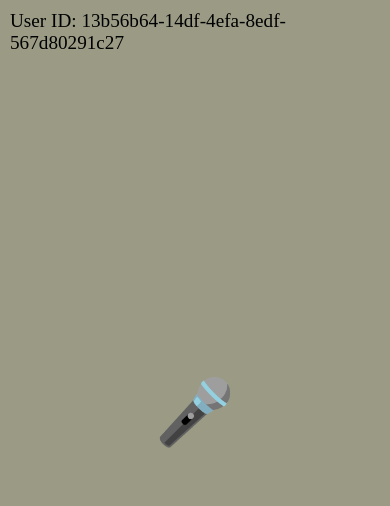
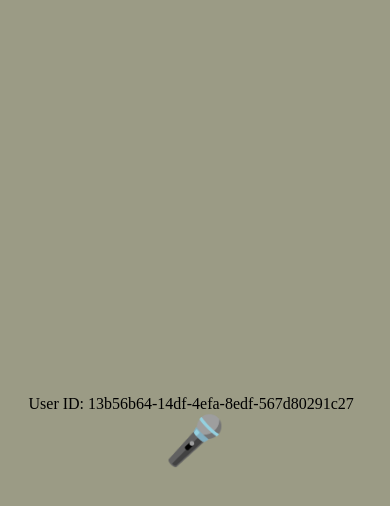
Before and after one commit to sakamer71/healthcheck, a plain HTML site: page static/index.html in a window 390 px wide. Drawn offline with nearby package versions, Linux system fonts and the light colour scheme.

Commit message:
update for phone width

```diff
--- a/static/index.html
+++ b/static/index.html
@@ -5,35 +5,53 @@
     <meta name="viewport" content="width=device-width, initial-scale=1.0">
     <title>Voice Input App</title>
     <style>
-        body {
+       body {
             display: flex;
             flex-direction: column;
             justify-content: center;
             align-items: center;
             height: 100vh;
             margin: 0;
+            padding: 10px; /* Add some padding for better mobile display */
             background-color: rgb(155, 155, 133);
+            overflow-x: hidden; /* Prevent horizontal overflow */
         }
+
         #microphone-icon {
             font-size: 4rem;
             cursor: pointer;
         }
-        #result {
-            margin-top: 20px;
-            font-size: 1.2rem;
+
+        #result, #transcript, #user-id {
+            width: 90%; /* Make sure content fits within screen width */
+            word-wrap: break-word; /* Wrap text that is too long */
         }
+
         #submit-btn {
             margin-top: 10px;
             padding: 10px 20px;
             font-size: 1rem;
             cursor: pointer;
+            width: 100%; /* Full width on smaller screens */
+            max-width: 300px; /* Limit max width */
         }
-        #user-id {
-            position: absolute;
-            top: 10px;
-            left: 10px;
-            font-size: larger;
+
+        /* Add media query for smaller screens */
+        @media (max-width: 600px) {
+            #microphone-icon {
+                font-size: 3rem; /* Reduce icon size for smaller screens */
+            }
+
+            #submit-btn {
+                font-size: 0.9rem; /* Reduce button font size */
+                padding: 8px 16px;
+            }
+
+            #result, #transcript {
+                font-size: 1rem; /* Adjust text size */
+            }
         }
+
     </style>
     <script src="https://cdn.jsdelivr.net/npm/uuid@8.3.2/dist/umd/uuidv4.min.js"></script>
 </head>
```
